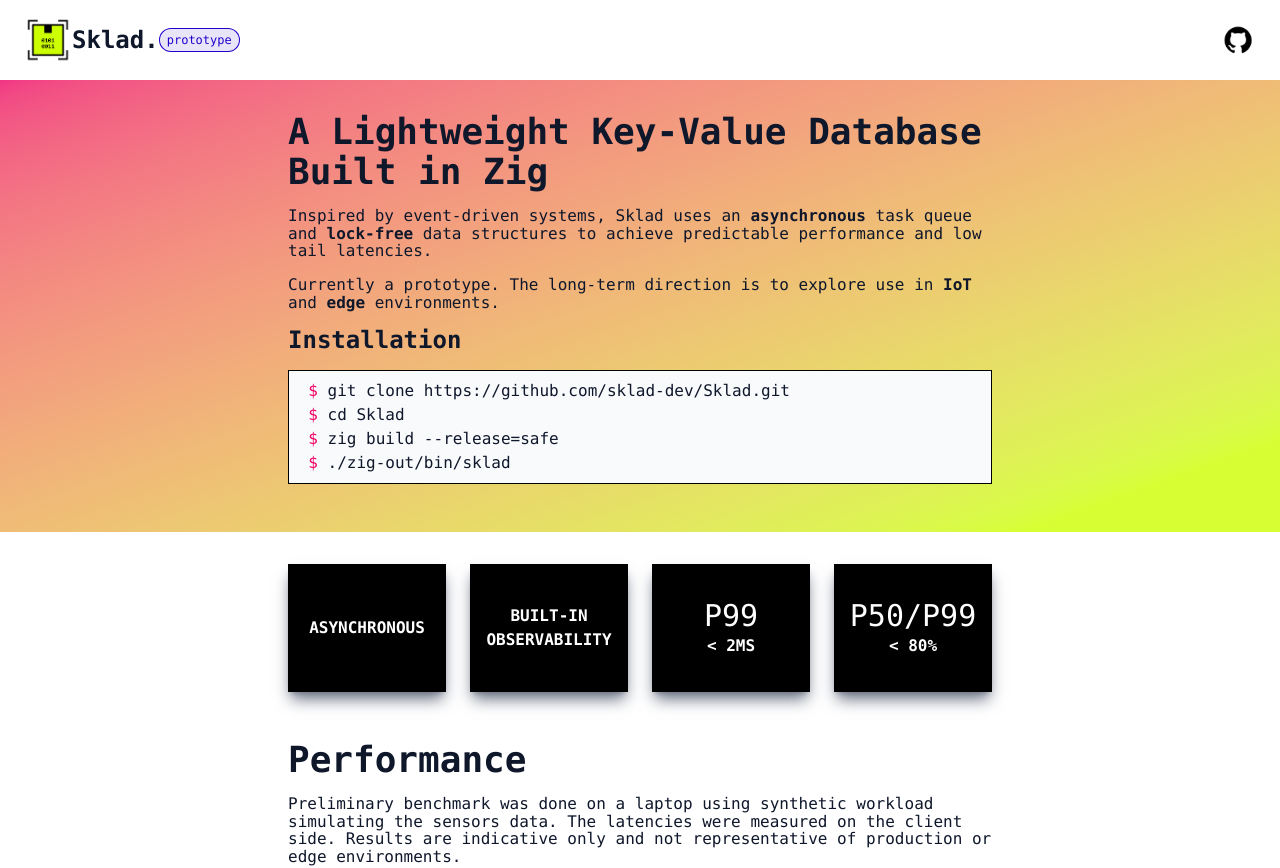
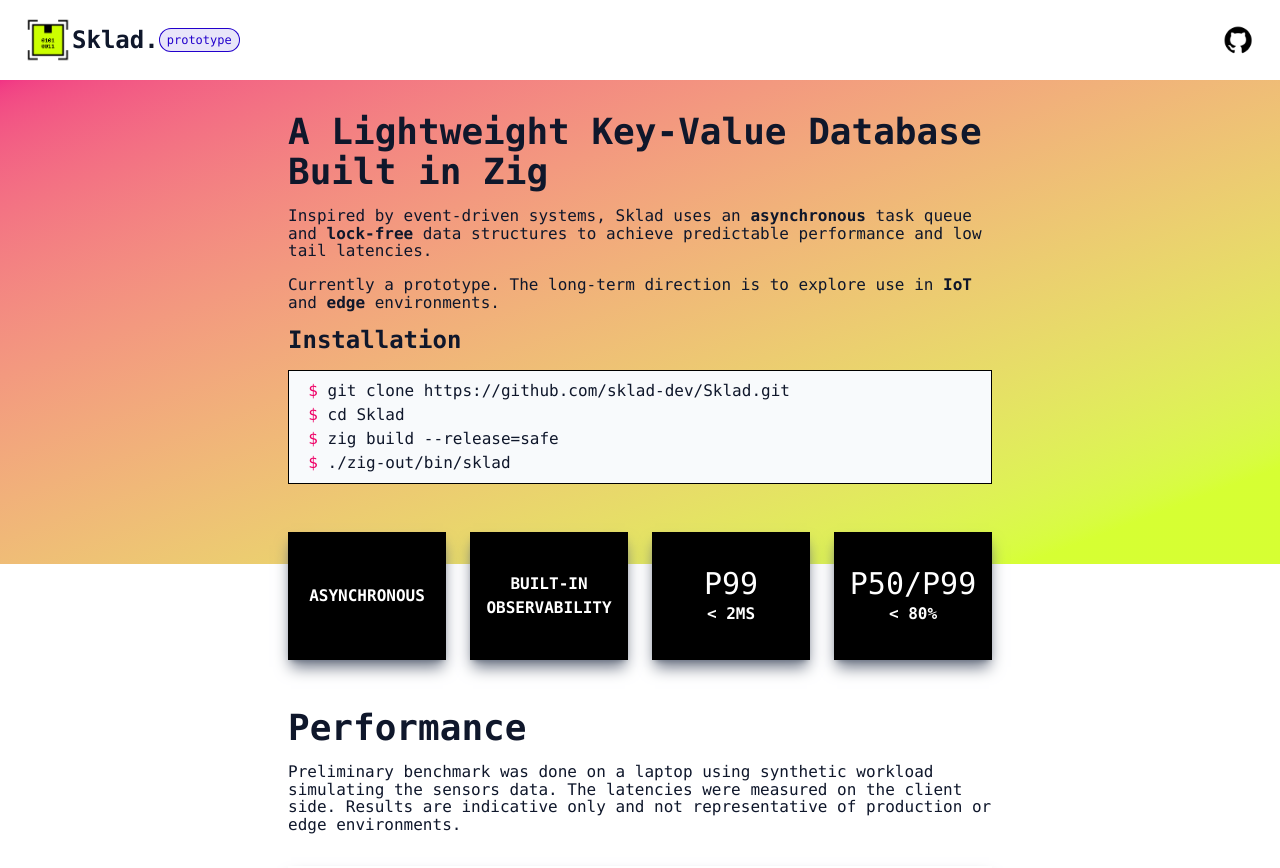
Before and after one commit to sklad-dev/sklad-dev.github.io, a Svelte app: page / in a window 1280 px wide. Shown: the top 868 px of the page. Built offline with nearby package versions, Linux system fonts and the light colour scheme.

Commit message:
Adjust feature cards style

```diff
--- a/src/App.svelte
+++ b/src/App.svelte
@@ -8,7 +8,7 @@
 
 <div class="w-screen text-slate-900 font-mono antialiased">
   <Header />
-  <div class="w-full flex flex-col items-center py-8 bg-linear-to-br from-[#ee0066]/80 to-[#ccff00]/80 to-90%">
+  <div class="w-full flex flex-col items-center pt-8 pb-16 bg-linear-to-br from-[#ee0066]/80 to-[#ccff00]/80 to-90%">
     <div class="w-full md:max-w-3xl">
       <Paragraph class="text-4xl font-extrabold">
         A Lightweight Key-Value Database Built in Zig
@@ -32,7 +32,7 @@
       </div>
     </div>
   </div>
-  <div class="w-full px-8 pt-8 flex flex-row flex-wrap sm:flex-nowrap items-center justify-center gap-6 mx-auto max-w-3xl text-white">
+  <div class="relative z-10 w-full px-8 -mt-8 flex flex-row flex-wrap sm:flex-nowrap items-center justify-center gap-6 mx-auto max-w-3xl text-white">
     <FeatureCard>
       <div class="font-extrabold uppercase">Asynchronous</div>
     </FeatureCard>
```
